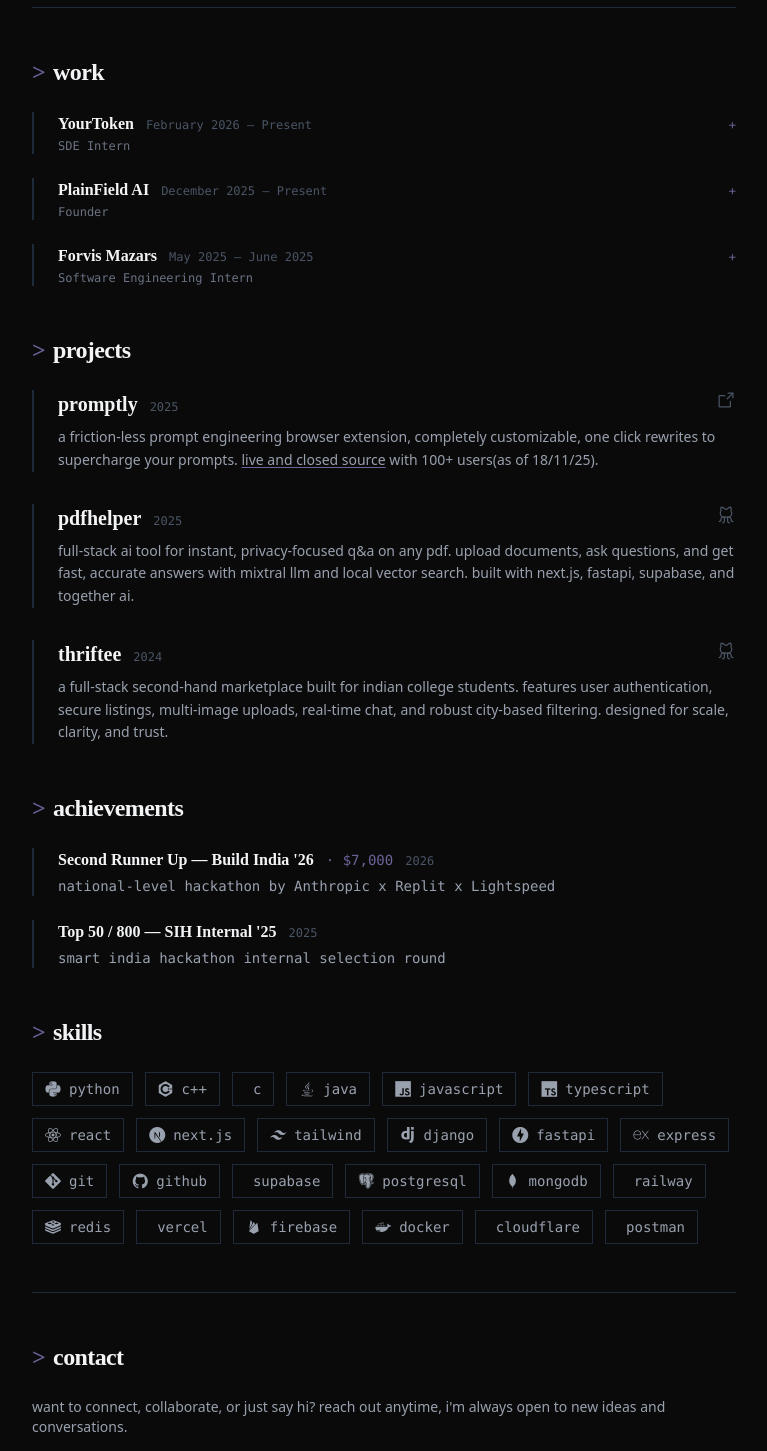
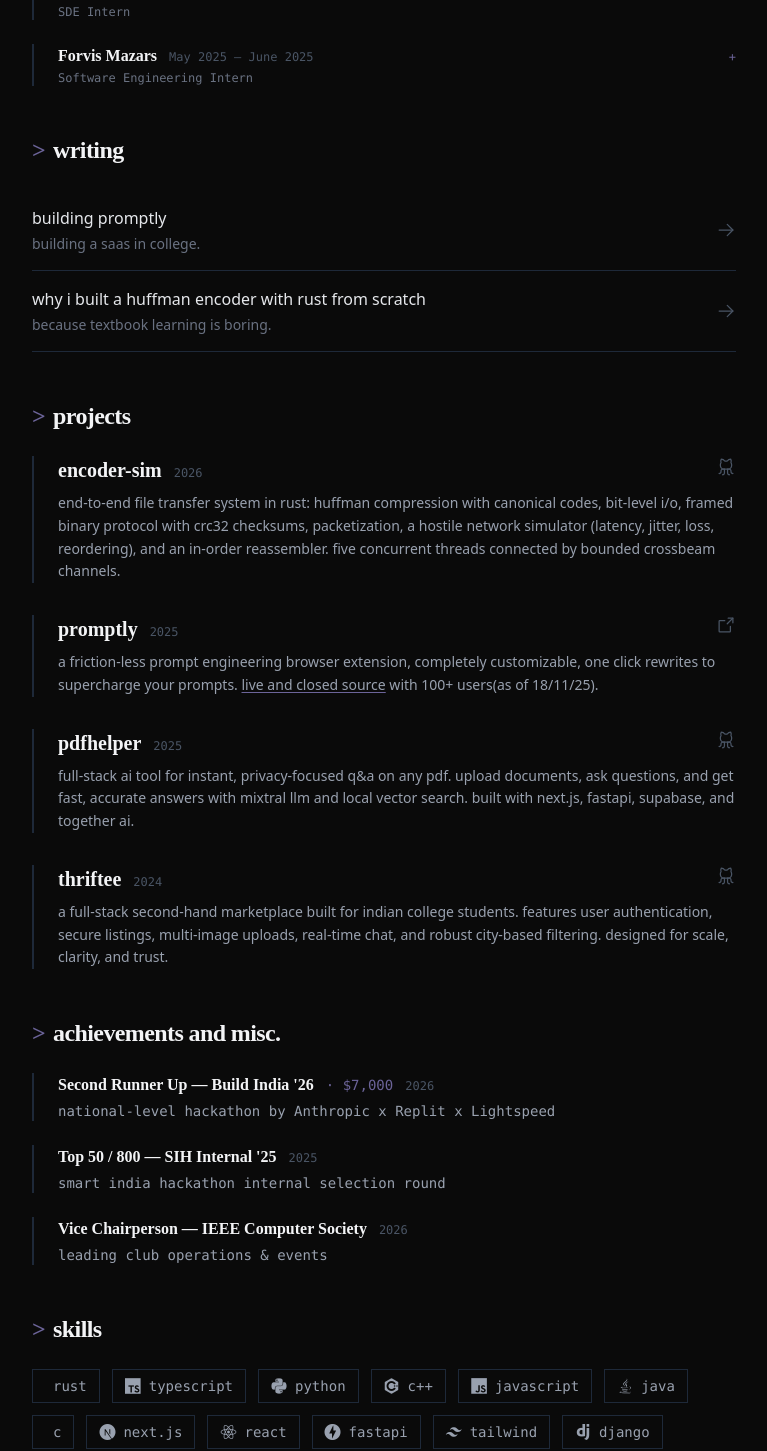
Before and after one commit to ArshanKaudinya/personal-website, a Next.js app: page / in a window 1280 px wide. Shown: the part 819-2270 px from the top of the page, without its empty margins (256-1023 px from the left). Built offline with nearby package versions, Linux system fonts and the light colour scheme; a web font is replaced by a local one.

Commit message:
chore: update

```diff
--- a/src/app/page.tsx
+++ b/src/app/page.tsx
@@ -15,8 +15,8 @@
       <SocialLinks />
       <AboutMe />
       <div className="w-full h-px bg-gray-800 my-12" />
+      <WorkWithMe />
       <BlogSection />
-      <WorkWithMe />
       <ProjectsSection />
       <AchievementsSection />
       <StackIcons />
--- a/src/components/AchievementsSection.tsx
+++ b/src/components/AchievementsSection.tsx
@@ -17,13 +17,18 @@
     subtitle: "smart india hackathon internal selection round",
     date: "2025",
   },
+  {
+    title: "Vice Chairperson — IEEE Computer Society",
+    subtitle: "leading club operations & events",
+    date: "2026",
+  },
 ];
 
 export default function AchievementsSection() {
   return (
     <section className="w-full max-w-3xl mb-12">
       <h2 className="text-2xl font-grotesk font-bold mb-6 tracking-tight flex items-center gap-2">
-        <span className="text-[#6c6499]">&gt;</span> achievements
+        <span className="text-[#6c6499]">&gt;</span> achievements and misc.
       </h2>
       <div className="flex flex-col gap-6">
         {achievements.map(({ title, subtitle, date, prize }) => (
--- a/src/components/ProfileSection.tsx
+++ b/src/components/ProfileSection.tsx
@@ -16,7 +16,7 @@
           arshan kaudinya
         </h1>
         <p className="text-gray-400 text-base md:text-lg font-mono">
-          founder & student | cs 28&apos;
+          founder & student | cs &apos;28
         </p>
         <p className="text-gray-300 text-sm md:text-base max-w-2xl leading-relaxed">
           completing the incomplete.
--- a/src/components/ProjectSection.tsx
+++ b/src/components/ProjectSection.tsx
@@ -11,6 +11,13 @@
 };
 
 const projects: Project[] = [
+  {
+    title: "encoder-sim",
+    desc: "end-to-end file transfer system in rust: huffman compression with canonical codes, bit-level i/o, framed binary protocol with crc32 checksums, packetization, a hostile network simulator (latency, jitter, loss, reordering), and an in-order reassembler. five concurrent threads connected by bounded crossbeam channels.",
+    github: "https://github.com/ArshanKaudinya/Huffman-encoder-sim",
+    stack: ["Rust", "Crossbeam", "ChaCha8", "CRC32"],
+    date: "2026",
+  },
   {
     title: "promptly",
     desc: "a friction-less prompt engineering browser extension, completely customizable, one click rewrites to supercharge your prompts. live and closed source with 100+ users(as of 18/11/25).",
--- a/src/components/StackIcons.tsx
+++ b/src/components/StackIcons.tsx
@@ -1,32 +1,33 @@
 const skills = [
   // Languages
+  { label: "rust", icon: "devicon-rust-original" },
+  { label: "typescript", icon: "devicon-typescript-plain" },
   { label: "python", icon: "devicon-python-plain" },
   { label: "c++", icon: "devicon-cplusplus-plain" },
+  { label: "javascript", icon: "devicon-javascript-plain" },
+  { label: "java", icon: "devicon-java-plain" },
   { label: "c", icon: "devicon-c-original" },
-  { label: "java", icon: "devicon-java-plain" },
-  { label: "javascript", icon: "devicon-javascript-plain" },
-  { label: "typescript", icon: "devicon-typescript-plain" },
 
   // Frameworks
+  { label: "next.js", icon: "devicon-nextjs-original" },
   { label: "react", icon: "devicon-react-original" },
-  { label: "next.js", icon: "devicon-nextjs-original" },
+  { label: "fastapi", icon: "devicon-fastapi-plain" },
   { label: "tailwind", icon: "devicon-tailwindcss-plain" },
   { label: "django", icon: "devicon-django-plain" },
-  { label: "fastapi", icon: "devicon-fastapi-plain" },
   { label: "express", icon: "devicon-express-original" },
 
   // Tools & Platforms
+  { label: "docker", icon: "devicon-docker-plain" },
+  { label: "postgresql", icon: "devicon-postgresql-plain" },
+  { label: "redis", icon: "devicon-redis-plain" },
+  { label: "supabase", icon: "devicon-supabase-plain" },
+  { label: "vercel", icon: "devicon-vercel-original" },
+  { label: "cloudflare", icon: "devicon-cloudflare-plain" },
+  { label: "mongodb", icon: "devicon-mongodb-plain" },
+  { label: "firebase", icon: "devicon-firebase-plain" },
+  { label: "railway", icon: "devicon-railway-plain" },
+  { label: "github", icon: "devicon-github-original" },
   { label: "git", icon: "devicon-git-plain" },
-  { label: "github", icon: "devicon-github-original" },
-  { label: "supabase", icon: "devicon-supabase-plain" },
-  { label: "postgresql", icon: "devicon-postgresql-plain" },
-  { label: "mongodb", icon: "devicon-mongodb-plain" },
-  { label: "railway", icon: "devicon-railway-plain" },
-  { label: "redis", icon: "devicon-redis-plain" },
-  { label: "vercel", icon: "devicon-vercel-original" },
-  { label: "firebase", icon: "devicon-firebase-plain" },
-  { label: "docker", icon: "devicon-docker-plain" },
-  { label: "cloudflare", icon: "devicon-cloudflare-plain" },
   { label: "postman", icon: "devicon-postman-plain" },
 ];
 
--- a/src/components/WorkWithMe.tsx
+++ b/src/components/WorkWithMe.tsx
@@ -10,11 +10,11 @@
 
 const workEntries: WorkEntry[] = [
   {
-    company: "YourToken",
-    role: "SDE Intern",
-    date: "February 2026 – Present",
+    company: "AskSoca",
+    role: "Founding Engineer (Intern)",
+    date: "April 2026 – Present",
     bullets: [
-      "Migrating the product backend from TypeScript to Rust, driving major performance optimizations across the stack.",
+      "Wearing every hat across the stack: full-stack engineering, AI, ops, and analytics.",
     ],
   },
   {
@@ -24,6 +24,14 @@
     bullets: [
       "Started as Promptly, a Chrome extension that rewrote your prompts on the fly — that early signal led to PlainField AI.",
       "Building the first LLM gateway that autonomously improves prompts: routes API calls, runs statistical analytics to find which prompts are burning money, then A/B tests auto-generated variants in production and promotes the winners — one-line integration, zero code changes.",
+    ],
+  },
+  {
+    company: "YourToken",
+    role: "SDE Intern",
+    date: "February 2026 – May 2026",
+    bullets: [
+      "Migrated the product backend from TypeScript to Rust, driving major performance optimizations across the stack.",
     ],
   },
   {
```
